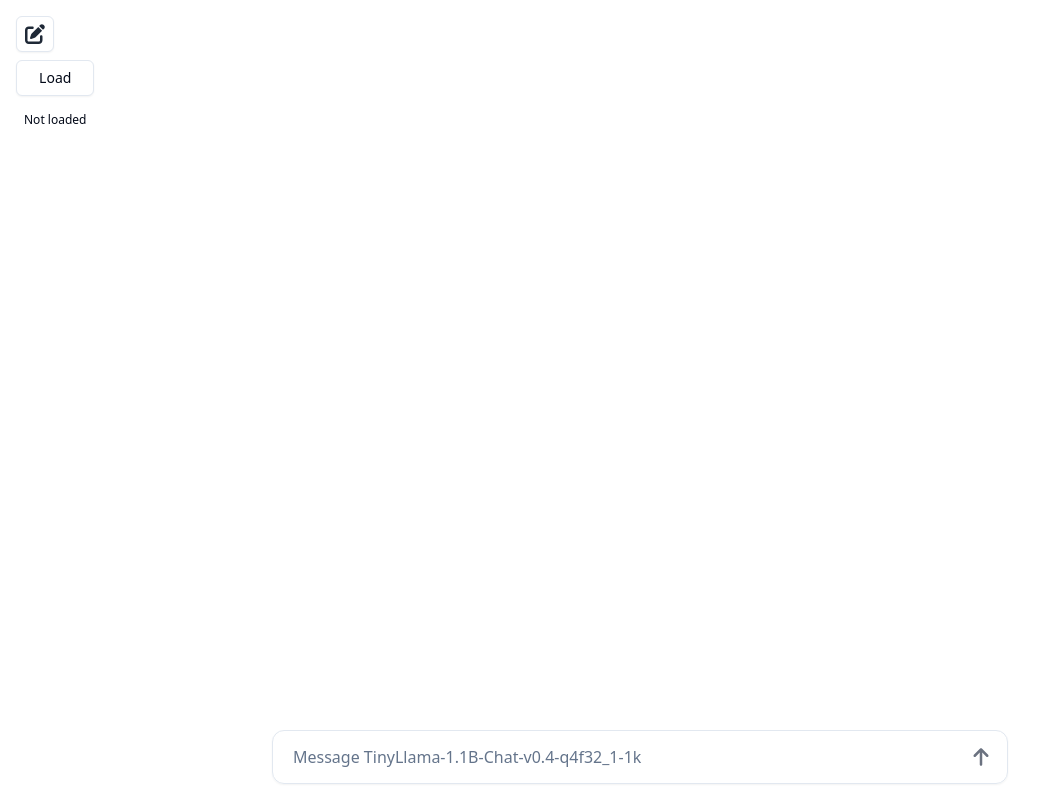
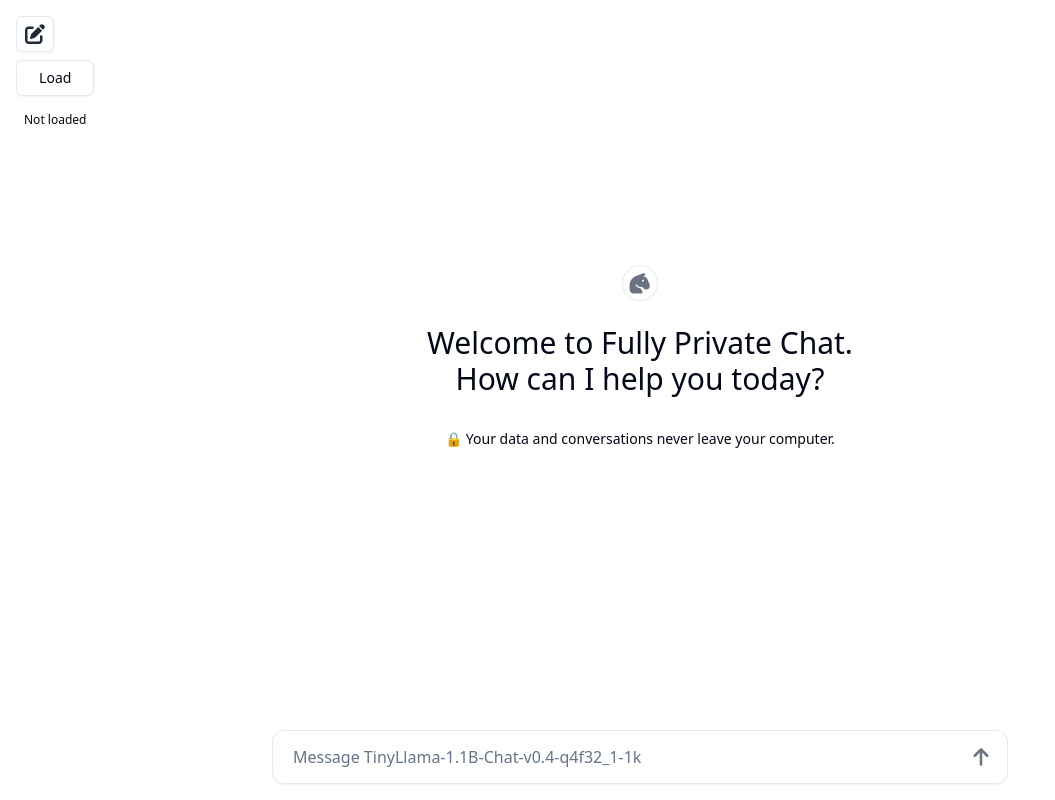
Before and after one commit to abi/secret-llama, a React (Vite) app: page / in a window 1280 px wide. Shown: the whole page, without its empty margins (0-1055 px from the left). Built offline with nearby package versions, Linux system fonts and the light colour scheme; what @mlc-ai/web-llm would draw is missing.

Commit message:
add a good initial screen

```diff
--- a/src/App.tsx
+++ b/src/App.tsx
@@ -6,6 +6,7 @@ import ResetChatButton from "./components/ResetChatButton";
 import DebugUI from "./components/DebugUI";
 import ModelsDropdown from "./components/ModelsDropdown";
 import MessageList from "./components/MessageList";
+import { FaHorseHead } from "react-icons/fa6";
 
 const appConfig = webllm.prebuiltAppConfig;
 // CHANGE THIS TO SEE EFFECTS OF BOTH, CODE BELOW DO NOT NEED TO CHANGE
@@ -33,7 +34,7 @@ function App() {
   // Respond in markdown.
 
   const initProgressCallback = (report: webllm.InitProgressReport) => {
-    // console.log(report);
+    console.log(report);
     setProgress(report.text);
   };
 
@@ -155,7 +156,20 @@ function App() {
       </div>
 
       <div className="max-w-3xl mx-auto flex flex-col h-screen">
-        <MessageList />
+        {chatHistory.length === 0 ? (
+          <div className="flex justify-center items-center h-full flex-col">
+            <FaHorseHead className="text-4xl border p-1 rounded-full text-gray-500 mb-6" />
+            <h1 className="text-3xl font-medium text-center mb-8">
+              Welcome to Fully Private Chat. <br />
+              How can I help you today?
+            </h1>
+            <h2 className="text-sm text-center">
+              🔒 Your data and conversations never leave your computer.
+            </h2>
+          </div>
+        ) : (
+          <MessageList />
+        )}
         <UserInput onSend={onSend} onStop={onStop} />
       </div>
     </div>
```
